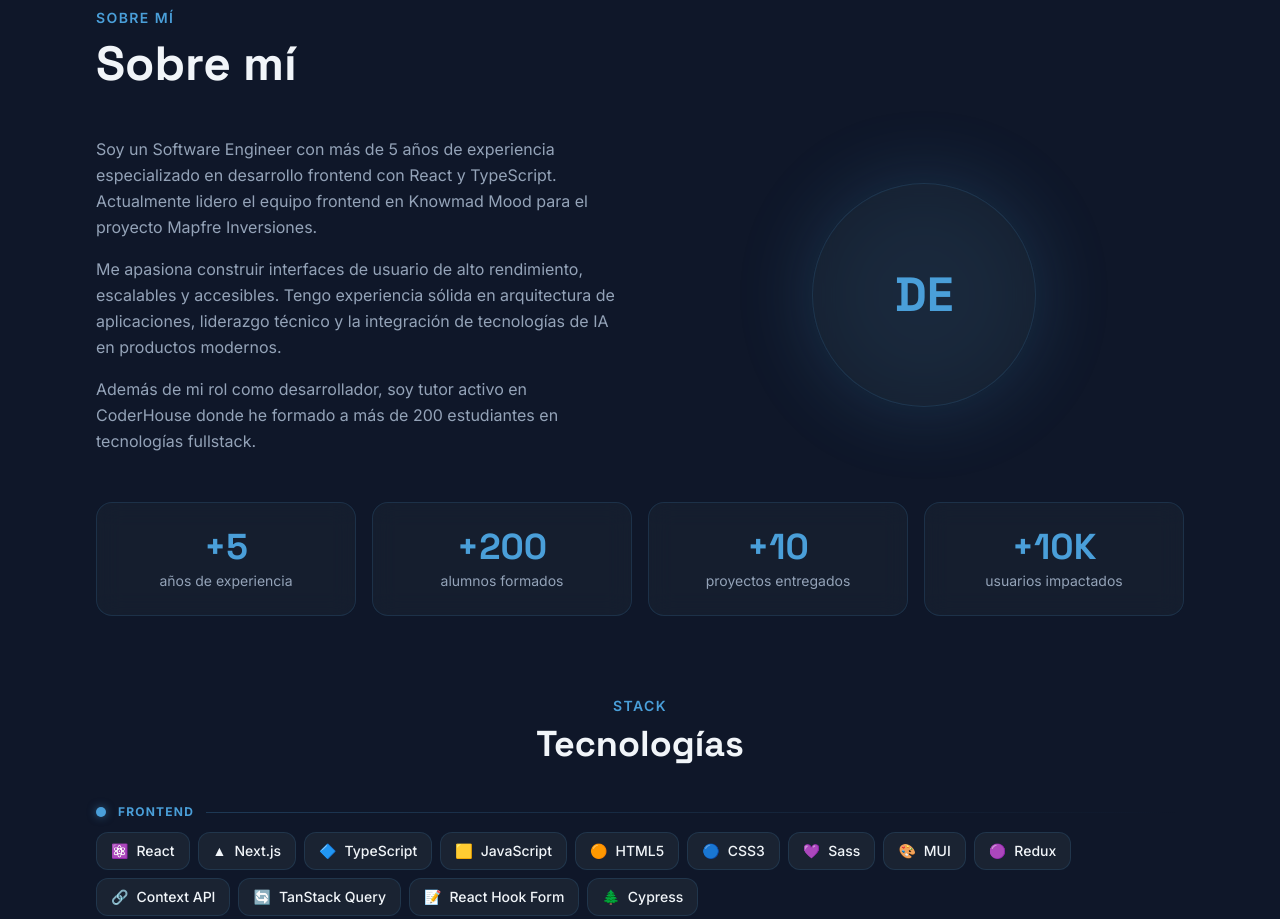
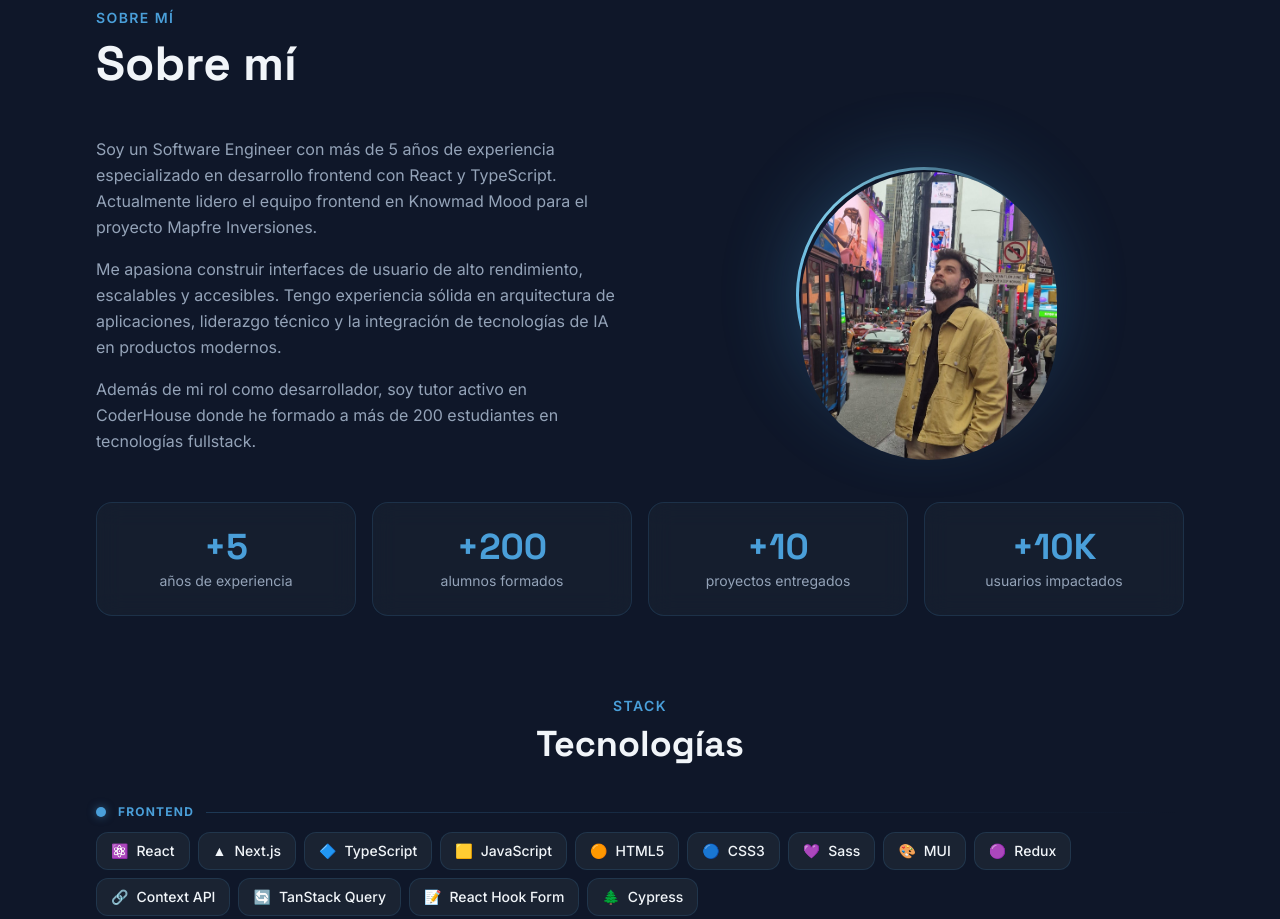
Before and after one commit to DiegoEstela/diego-estela-portfolio, a React (Vite) app: page / in a window 1280 px wide. Shown: the part 1200-2119 px from the top of the page. Built offline with nearby package versions, Linux system fonts and the light colour scheme.

Commit message:
feat: replace DE avatar with profile photo, add animated accent ring

```diff
--- a/src/components/About/About.tsx
+++ b/src/components/About/About.tsx
@@ -123,12 +123,44 @@ export function About() {
               ))}
             </div>
             <div className="flex items-center justify-center">
-              <div className="relative w-48 h-48 sm:w-56 sm:h-56">
-                <div className="absolute inset-0 rounded-full opacity-20 blur-2xl" style={{ background: 'var(--accent)' }} />
-                <div className="relative w-full h-full rounded-full flex items-center justify-center text-5xl font-bold glass" style={{ color: 'var(--accent)', fontFamily: "'Space Grotesk', sans-serif" }}>
-                  DE
-                </div>
-              </div>
+              <motion.div
+                initial={{ opacity: 0, scale: 0.85 }}
+                animate={visible ? { opacity: 1, scale: 1 } : {}}
+                transition={{ duration: 0.6, delay: 0.2, ease: 'backOut' }}
+                className="relative w-52 h-52 sm:w-64 sm:h-64"
+              >
+                {/* Glow ring */}
+                <div
+                  className="absolute inset-0 rounded-full blur-2xl opacity-30"
+                  style={{ background: 'var(--accent)' }}
+                />
+                {/* Rotating accent border */}
+                <motion.div
+                  animate={{ rotate: 360 }}
+                  transition={{ duration: 12, repeat: Infinity, ease: 'linear' }}
+                  className="absolute inset-0 rounded-full"
+                  style={{
+                    background: `conic-gradient(from 0deg, var(--accent), #7EC8E3, transparent 60%, var(--accent))`,
+                    padding: '3px',
+                  }}
+                />
+                {/* White gap ring */}
+                <div
+                  className="absolute rounded-full"
+                  style={{
+                    inset: '3px',
+                    background: 'var(--bg-primary)',
+                    borderRadius: '9999px',
+                  }}
+                />
+                {/* Photo */}
+                <img
+                  src="/profile.jpg"
+                  alt="Diego Estela Lopez"
+                  className="absolute rounded-full object-cover object-top"
+                  style={{ inset: '5px' }}
+                />
+              </motion.div>
             </div>
           </div>
 
```
Also changed, not shown: public/profile.jpg (added), public/profile.png (added).
